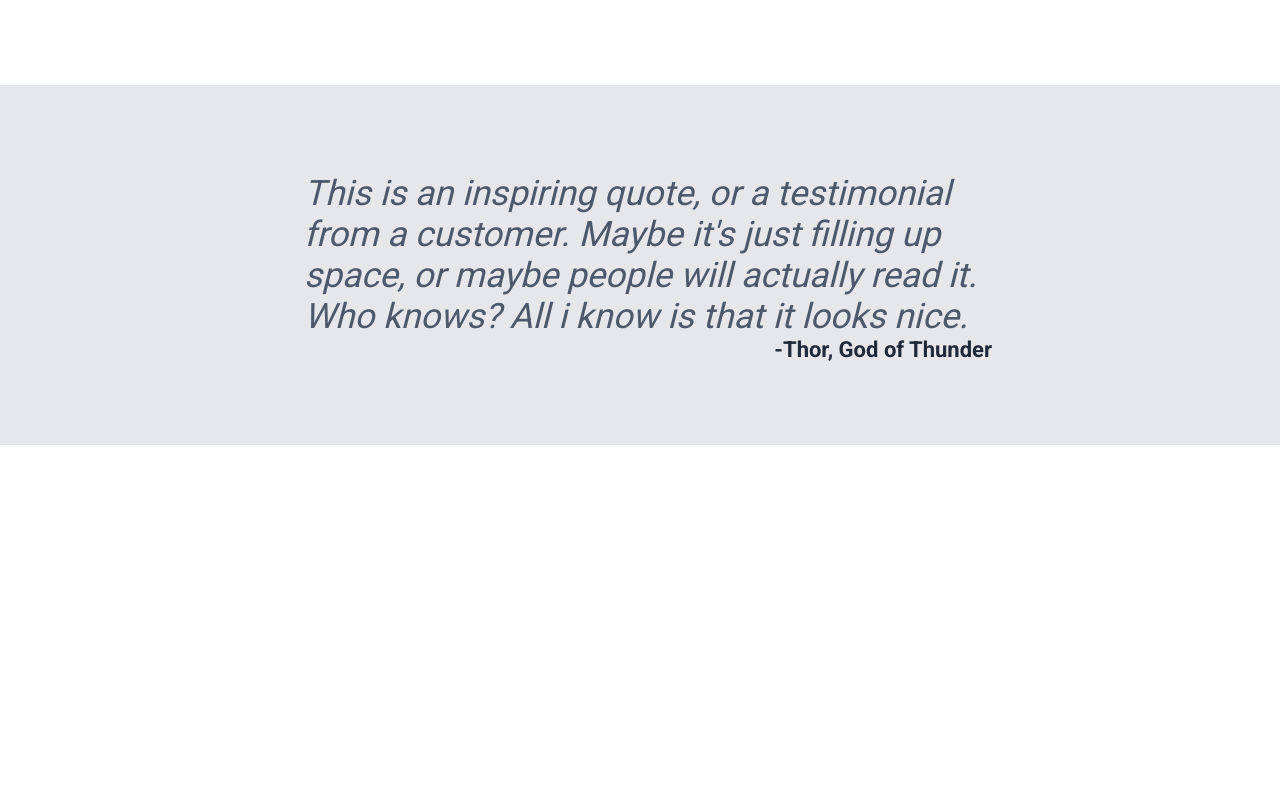
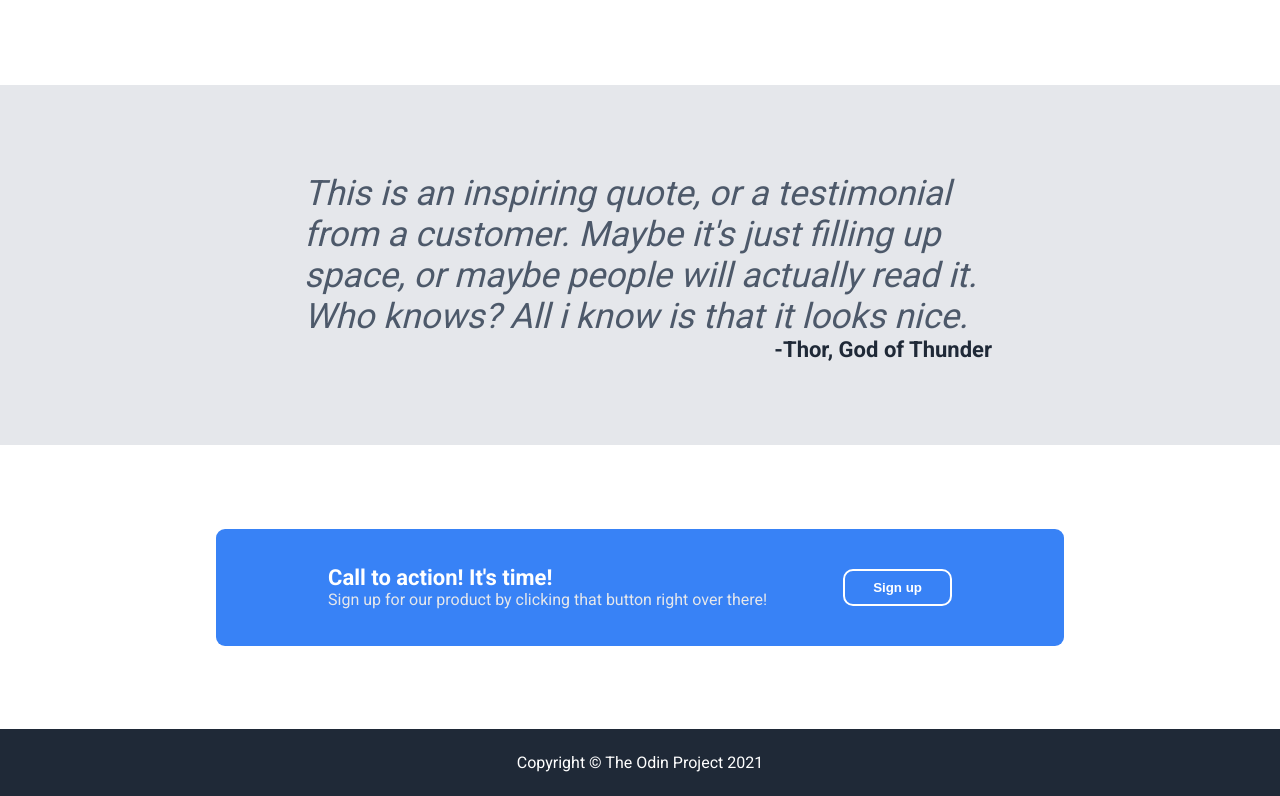
Before and after one commit to Adwithr/Landing-Page, a plain HTML site: page index.html in a window 1280 px wide. Shown: the part 864-1660 px from the top of the page. Before the commit the page ends 1309 px from the top, so only its background shows below. Drawn offline with Linux system fonts and the light colour scheme.

Commit message:
made the sign up and footer section

```diff
--- a/index.html
+++ b/index.html
@@ -69,5 +69,17 @@
       </em>
       <div class="quote-by">-Thor, God of Thunder</div>
     </div>
+    <div class="signup-section">
+      <div class="signup-form">
+        <div class="signup-text">
+          <div class="text-1">Call to action! It's time!</div>
+          <div class="text-2">
+            Sign up for our product by clicking that button right over there!
+          </div>
+        </div>
+        <button class="button-2">Sign up</button>
+      </div>
+    </div>
+    <div class="footer">Copyright © The Odin Project 2021</div>
   </body>
 </html>
--- a/styles.css
+++ b/styles.css
@@ -170,3 +170,56 @@ a {
   font-weight: bolder;
   font-size: 22px;
 }
+
+/* Sign up section */
+.signup-section {
+  display: flex;
+  justify-content: center;
+  align-items: center;
+  padding-top: 5.2em;
+  padding-bottom: 5.2em;
+  padding-left: 13.5em;
+  padding-right: 13.5em;
+}
+
+.signup-form {
+  display: flex;
+  justify-content: space-between;
+  align-items: center;
+  background-color: #3882f6;
+  padding-top: 2.3em;
+  padding-bottom: 2.3em;
+  padding-left: 7em;
+  padding-right: 7em;
+  gap: 2em;
+  width: 100%;
+  border-radius: 9px;
+}
+
+.text-1 {
+  color: white;
+  font-weight: 600;
+  font-size: 22px;
+}
+
+.text-2 {
+  color: #e5e7eb;
+}
+
+.button-2 {
+  background-color: #3882f6;
+  border: 2px solid white;
+  color: white;
+  padding: 9px 28px;
+  border-radius: 10px;
+  font-weight: bold;
+}
+
+/* Footer */
+.footer {
+  padding: 1.5em;
+  color: white;
+  display: flex;
+  justify-content: center;
+  align-items: center;
+}
```
